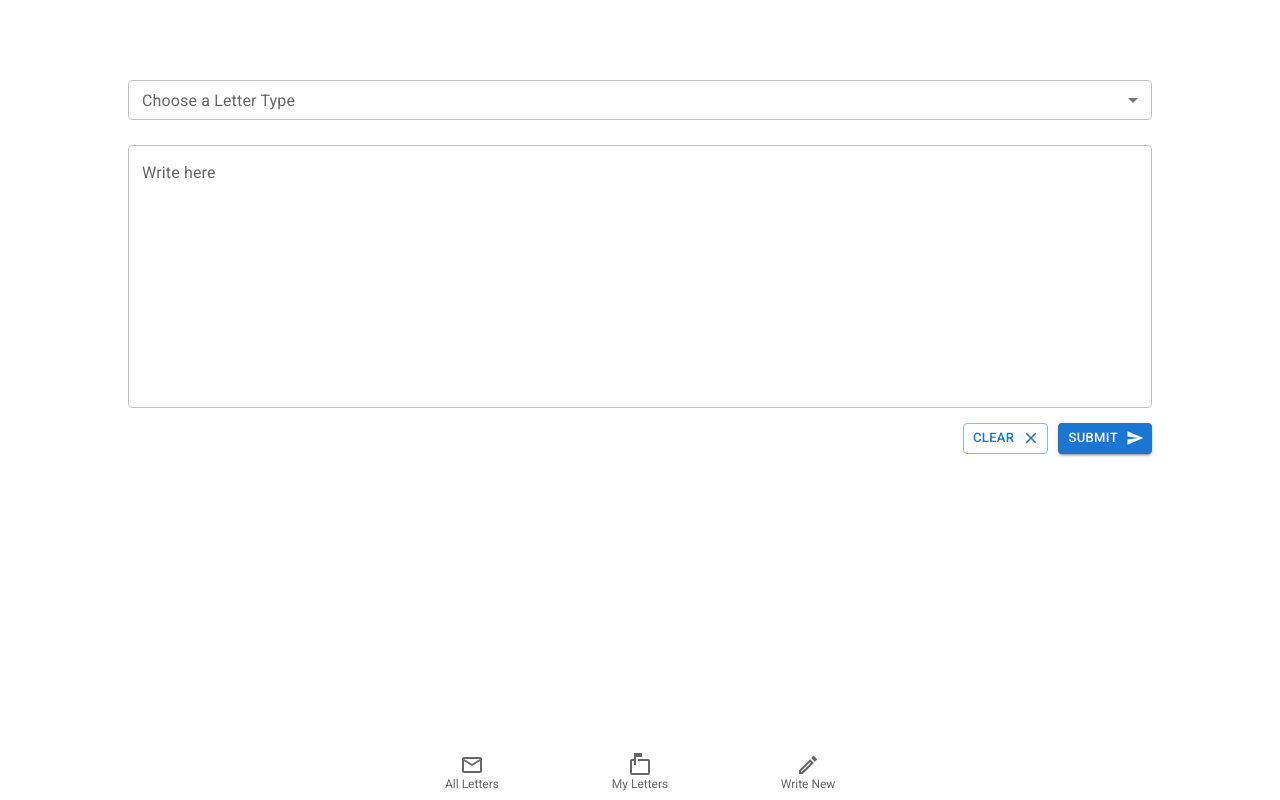
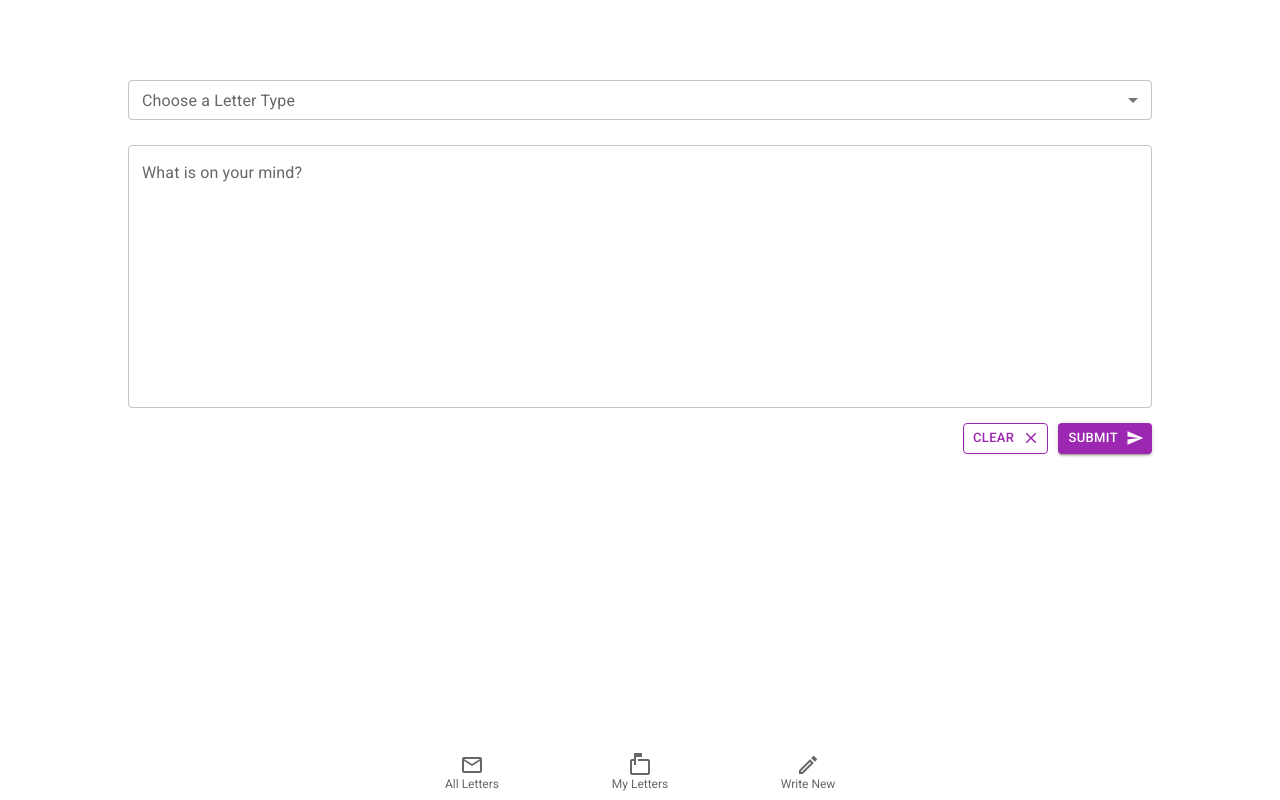
Before and after one commit to JohnBorges52/paper-airplanes, a React (Create React App) app in the folder client/: page /letters/new in a window 1280 px wide. Built offline with nearby package versions, Linux system fonts and the light colour scheme; the HTML template or start-up script is replaced by a standard one.

Commit message:
setup button colors

```diff
--- a/client/src/components/Form.jsx
+++ b/client/src/components/Form.jsx
@@ -1,5 +1,4 @@
 import { useState } from "react"
-// import { Button } from "./Button"
 import { TypeSelector } from "./TypeSelector"
 import { useContext } from "react";
 import { UserContext } from "../UserContext";
@@ -9,10 +8,14 @@ import "../styles/letterItem.scss";
 // Material UI
 import TextField from '@mui/material/TextField';
 import Button from '@mui/material/Button';
+import { createTheme } from '@mui/material/styles';
+import {purple, red} from "@mui/material/colors";
+
 
 // Material Icons
 import SendIcon from '@mui/icons-material/Send';
 import ClearIcon from '@mui/icons-material/Clear';
+
 
 export const Form = (props) => {
   const { userID } = useContext(UserContext);
@@ -28,22 +31,19 @@ export const Form = (props) => {
       .then(alert(`Response Sent!`))
   }
 
+
   return (
     <div className="form-component">
-      {/* <h1>this is a form</h1> */}
-      {/* <form onChange={(event)=>{setMessage(event.target.value)}} onSubmit={(event)=>{event.preventDefault()}}>
-        <label>Message</label>
-        <textarea name="message" id="message-id" cols="30" rows="10" placeholder="Type Here"></textarea>
-        </form> */}
-
       {!props.isResponse &&
         <TypeSelector
+
           onChange={(event) => { setLetterType(event.target.value) }}>
         </TypeSelector>}
 
       <TextField sx={{ width: 1 }} style={{ marginTop: "25px", marginBottom: "15px" }}
+
         id="filled-multiline-flexible"
-        label="Write here"
+        label="What is on your mind?"
         multiline
         minRows={10}
         value={message}
@@ -53,10 +53,10 @@ export const Form = (props) => {
 
       <div className="form-buttons">
 
-
         {!props.isResponse &&
           <>
             <Button
+            sx={{color: purple[500], borderColor: purple[500]}}
               size="small"
               variant="outlined"
               // clear message text from text field
@@ -65,7 +65,9 @@ export const Form = (props) => {
             >
               Clear
             </Button>
+
             <Button
+            sx={{backgroundColor: purple[500]}}
              style={{ marginLeft: "10px" }}
              size="small"
              variant="contained"
@@ -80,6 +82,7 @@ export const Form = (props) => {
         {props.isResponse &&
           <>
             <Button
+            sx={{color: purple[500]}}
               size="small"
               variant="outlined"
               endIcon={<ClearIcon />}
@@ -88,6 +91,7 @@ export const Form = (props) => {
               Clear
             </Button>
             <Button
+            sx={{backgroundColor: purple[500]}}
               style={{ marginLeft: "10px" }}
               size="small" variant="contained"
               endIcon={<SendIcon />} onClick={() => { submitResponse(message, props.letterID, userID); }}
@@ -96,6 +100,7 @@ export const Form = (props) => {
             </Button>
           </>
         }
+
       </div>
     </div >
   )
```
Lines whose indentation alone changed are shown as unchanged.
